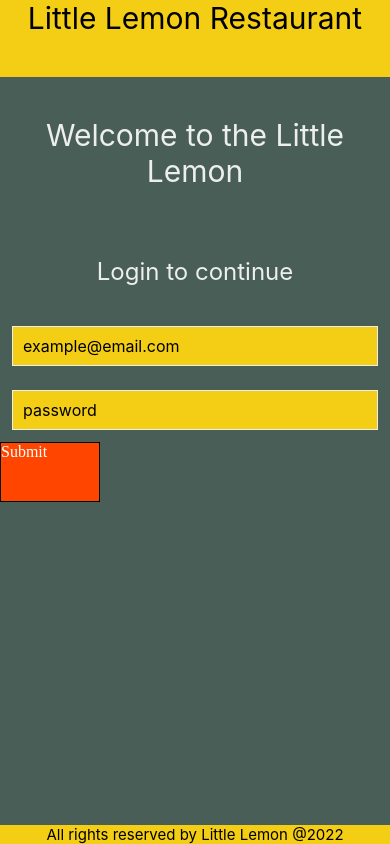
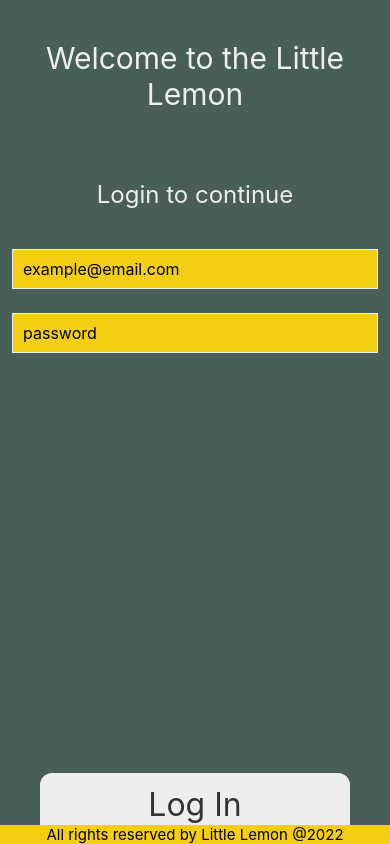
Before and after one commit to khalilovmusa/React_native_meta, a React Native app: screen / in a window 390 px wide. Built offline with nearby package versions, Linux system fonts and the light colour scheme.

Commit message:
Pressable

```diff
--- a/App.tsx
+++ b/App.tsx
@@ -1,4 +1,6 @@
 // import WelcomeScreen from './src/components/organisms/WelcomeScreen/WelcomeScreen';
+
+// import MenuItems from "./src/components/organisms/MenuItems/MenuItems";
 
 // import FeedbackForm from "./src/components/organisms/FeedbackForm/FeedbackForm";
 import LoginScreen from "./src/components/organisms/LoginScreen/LoginScreen";
@@ -10,6 +12,7 @@
     {/* <WelcomeScreen /> */}
     {/* <FeedbackForm /> */}
     <LoginScreen />
+    {/* <MenuItems /> */}
     </>
   );
 }
--- a/src/components/organisms/LoginScreen/LoginScreen.tsx
+++ b/src/components/organisms/LoginScreen/LoginScreen.tsx
@@ -1,17 +1,24 @@
 import { Alert, Pressable, ScrollView, Text, TextInput, View } from "react-native"
 import styles from './LoginScreenStyles'
-import LittleLemonHeader from "../LittleLemonHeader/LittleLemonHeader"
 import LittleLemonFooter from "../LittleLemonFooter/LittleLemonFooter"
 import { useState } from "react"
 
 const LoginScreen = () => {
    const [ email, setEmail ] = useState('')
    const [ password, setPassword ] = useState('')
+   const [ isLoggedIn, setIsLoggedIn ] = useState(false)
+
+   const loginFunc = () => {
+      if(!isLoggedIn) {
+         Alert.alert(`Your email: ${email},\nPassword: ${password}`)
+      }
+      setIsLoggedIn(!isLoggedIn)
+   }
 
    return(
       <View style={styles.container}>
-         <LittleLemonHeader />
-         <ScrollView style={styles.container}>
+         {isLoggedIn ? <Text style={styles.headerText}>You are logged in!</Text> : (
+         <ScrollView>
             <Text style={styles.headerText}>Welcome to the Little Lemon</Text>
             <Text style={styles.regularText}>Login to continue</Text>
             <TextInput
@@ -33,13 +40,13 @@
             onChangeText={setPassword}
             keyboardType={'default'}
             />
+      </ScrollView>)}
       <Pressable
             style={styles.button}
-      onPress={() => Alert.alert(`Your email: ${email},\nPassword: ${password}`)}
+            onPress={loginFunc}
          >
-         Submit
+         <Text style={styles.buttonText}>{isLoggedIn? 'Log out' : 'Log In'}</Text>
       </Pressable>
-      </ScrollView>
          <LittleLemonFooter />
       </View>
    )
--- a/src/components/organisms/LoginScreen/LoginScreenStyles.tsx
+++ b/src/components/organisms/LoginScreen/LoginScreenStyles.tsx
@@ -3,7 +3,9 @@
 export default StyleSheet.create({
   container: {
     flex: 1,
-    backgroundColor: '#495E57'
+    display: 'flex',
+    justifyContent: 'center',
+    backgroundColor: '#495E57',
   },
   headerText: {
     padding: 40,
@@ -28,10 +30,18 @@
     backgroundColor: '#F4CE14',
   },
    button: {
-      width: 100,
-      height: 60,
-      borderWidth: 1,
-      backgroundColor: 'orangered',
-      color: '#fff'
+      fontSize: 22,
+      padding: 10,
+      marginVertical: 8,
+      margin: 40,
+      backgroundColor: '#EDEFEE',
+      borderColor: '#EDEFEE',
+      borderWidth: 2,
+      borderRadius: 12
+   },
+   buttonText: {
+      color: '#333333',
+      textAlign: 'center',
+      fontSize: 32
    }
 });
```
Also changed, not shown: src/components/organisms/LittleLemonDescription/LittleLemonDescriptionStyles.tsx (+16 -0 lines), src/components/organisms/MenuItems/MenuItems.tsx (+20 -9 lines), src/components/organisms/MenuItems/MenuItemsStyles.tsx (+16 -0 lines). Lines whose indentation alone changed are shown as unchanged.
